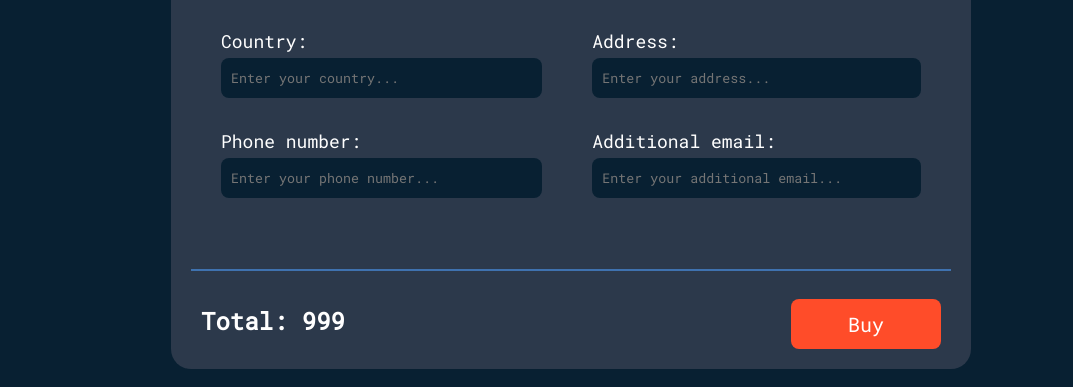
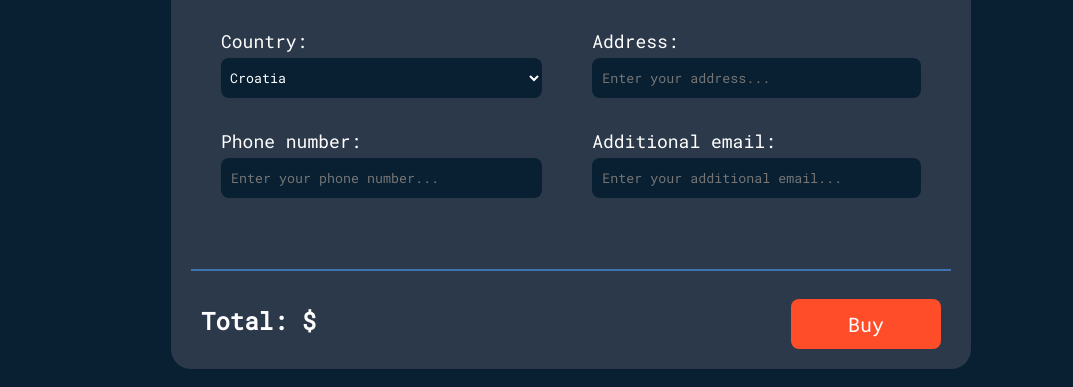
Before and after one commit to karloCroDev/SwiftShop, a Next.js app: page /checkout in a window 1280 px wide. Shown: the part 406-793 px from the top of the page, without its empty margins (69-1142 px from the left). Built offline with nearby package versions, Linux system fonts and the light colour scheme; no server answers.

Commit message:
checkout page made

```diff
--- a/app/checkout/Checkout.jsx
+++ b/app/checkout/Checkout.jsx
@@ -1,15 +1,68 @@
 "use client";
-import React, { useContext } from "react";
+import React, { useContext, useEffect, useState } from "react";
 import style from "../styles/module-styles/checkout.module.scss";
 import { AuthContext } from "../components/contextes/FirebseAuthContext";
+import { FirestoreContext } from "../components/contextes/FirebaseFirestoreContext";
+import { useRouter } from "next/navigation";
+import { LogicContx } from "../components/contextes/LogicContext";
 const Checkout = () => {
   const { authName, authImage } = useContext(AuthContext);
-
+  const { order, data } = useContext(FirestoreContext);
+  const { toastFn } = useContext(LogicContx);
+  const { push } = useRouter();
+  const [processPayment, setProcessPayment] = useState(false);
+  const [price, setPrice] = useState([]);
+  useEffect(() => {
+    if (data.length > 0) {
+      setPrice(
+        data[0].reduce(
+          (acc, itm) => {
+            return (
+              (acc + itm.price.integerValue
+                ? +itm.price.integerValue
+                : +itm.price.doubleValue) * +itm.quantity.integerValue
+            );
+          }, //Number instead of + because it is more easy to read
+          0
+        )
+      );
+      //had to define like this because the inital version inside the vrai
+    }
+  }, [data]);
   return (
     <>
       <div className={style.checkoutContainer}>
         {/* self contaied data  */}
-        <article>
+        <form
+          onSubmit={async (e) => {
+            e.preventDefault();
+            setProcessPayment(true);
+            try {
+              const name = e.target[0].value;
+              const lastName = e.target[1].value;
+              const country = e.target[2].value;
+              const address = e.target[3].value;
+              const phoneNumber = e.target[4].value;
+              const additionaEmail = e.target[5].value;
+              await order(
+                name,
+                lastName,
+                country,
+                address,
+                phoneNumber,
+                additionaEmail,
+                price
+              );
+              push("/");
+
+              toastFn(true, "Your order is successfuly placed");
+            } catch (error) {
+              console.error(error);
+              toastFn(false, "Please try again something is wrong ");
+            }
+            // orderFn();
+          }}
+        >
           <div className={style.userInfo}>
             <img src={authImage} alt="" />
             <h1>{authName}</h1>
@@ -17,7 +70,12 @@ const Checkout = () => {
           <div className={style.mainContent}>
             <div>
               <label htmlFor="name">Name:</label>
-              <input type="text" id="name" placeholder="Enter your name..." />
+              <input
+                type="text"
+                id="name"
+                placeholder="Enter your name..."
+                required
+              />
             </div>
             <div>
               <label htmlFor="last-name">Last name:</label>
@@ -25,15 +83,18 @@ const Checkout = () => {
                 type="text"
                 id="last-name"
                 placeholder="Enter your last name..."
+                required
               />
             </div>
             <div>
               <label htmlFor="country">Country:</label>
-              <input
-                type="text"
-                id="country"
-                placeholder="Enter your country..."
-              />
+              <select type="text" id="country">
+                <option value="Croatia">Croatia</option>
+                <option value="USA">USA</option>
+                <option value="Germany">Germany</option>
+                <option value="Italy">Italy</option>
+                <option value="UK">UK</option>
+              </select>
             </div>
             <div>
               <label htmlFor="address">Address:</label>
@@ -41,6 +102,7 @@ const Checkout = () => {
                 type="text"
                 id="address"
                 placeholder="Enter your address..."
+                required
               />
             </div>
             <div>
@@ -49,22 +111,23 @@ const Checkout = () => {
                 type="text"
                 id="phone-number"
                 placeholder="Enter your phone number..."
+                required
               />
             </div>
             <div>
               <label htmlFor="additional-email">Additional email:</label>
               <input
-                type="text"
+                type="email"
                 id="additional-email"
                 placeholder="Enter your additional email..."
               />
             </div>
           </div>
           <div className={style.total}>
-            <h2>Total: 999</h2>
-            <button>Buy</button>
+            <h2>Total: {price}$</h2>
+            <button>{processPayment ? "..." : "Buy"}</button>
           </div>
-        </article>
+        </form>
       </div>
     </>
   );
--- a/app/components/contextes/FirebaseFirestoreContext.jsx
+++ b/app/components/contextes/FirebaseFirestoreContext.jsx
@@ -1,5 +1,6 @@
 "use client";
 import {
+  addDoc,
   arrayUnion,
   collection,
   count,
@@ -30,32 +31,33 @@ const FirebaseFirestoreContext = ({ children }) => {
   };
 
   ///
-  const createCND = async () => {
-    try {
-      const q = query(
-        collection(db, "not-ordered"),
-        where("uid", "==", authUid)
-      );
-      console.log(q);
-      console.log(authUid);
-      const doesDocExists = await getDocs(q);
-      console.log(doesDocExists);
-      if (doesDocExists.size === 0) {
-        await setDoc(doc(db, "not-ordered", authUid), {
-          cart: [],
-          favorites: [],
-          uid: authUid,
-        });
-      }
-    } catch (error) {
-      console.error(error);
-    }
-  };
-  // useEffect(() => {
-  //   if (authUid !== null) {
-  //     createCND()
+  // const createCND = async () => {
+  //   try {
+  //     const q = query(
+  //       collection(db, "not-ordered"),
+  //       where("uid", "==", authUid)
+  //     );
+  //     console.log(q);
+  //     console.log(authUid);
+  //     const doesDocExists = await getDocs(q);
+  //     console.log(doesDocExists);
+  //     if (doesDocExists.size === 0) {
+  //       await setDoc(doc(db, "not-ordered", authUid), {
+  //         cart: [],
+  //         favorites: [],
+  //         uid: authUid,
+  //       });
+  //     }
+  //   } catch (error) {
+  //     console.error(error);
   //   }
-  // }, [authUid])
+  // };
+  // // useEffect(() => {
+  // //   if (authUid !== null) {
+  // //     createCND()
+  // //   }
+  // // }, [authUid])
+
   const addToShopCart = async (cart) => {
     await updateDoc(doc(db, "not-ordered", authUid), {
       cart: arrayUnion(cart),
@@ -149,6 +151,25 @@ const FirebaseFirestoreContext = ({ children }) => {
     }
   }, [favChangeColor, cartChangeColor, authUid, closeCart]);
 
+  const order = async (
+    name,
+    lastName,
+    country,
+    address,
+    phoneNumber,
+    additionaEmail,
+    price
+  ) => {
+    await addDoc(collection(db, "orders"), {
+      name: name,
+      lastName: lastName,
+      country: country,
+      address: address,
+      phoneNumber: phoneNumber,
+      additionaEmail: additionaEmail,
+      price: price,
+    });
+  };
   return (
     <>
       <FirestoreContext.Provider
@@ -160,6 +181,7 @@ const FirebaseFirestoreContext = ({ children }) => {
           removeItem,
           authUid,
           updateQuantity,
+          order,
         }}
       >
         {children}
--- a/app/styles/module-styles/checkout.module.scss
+++ b/app/styles/module-styles/checkout.module.scss
@@ -7,7 +7,7 @@
   display: grid;
   place-items: center;
 
-  article {
+  form {
     height: 600px;
     aspect-ratio: 4 / 3;
     background-color: $secondary;
@@ -15,7 +15,7 @@
     padding: 20px;
     display: flex;
     flex-direction: column;
-  }
+
     .userInfo {
       display: flex;
       align-items: center;
@@ -79,17 +79,22 @@
         gap: 5px;
         label {
           font-size: 18px;
+          cursor: pointer;
         }
-      input {
+        input,
+        select {
           height: 40px;
           border-radius: 8px;
           border: none;
           background-color: $primary-background;
-
           outline: none;
           padding-left: 10px;
           color: $text;
         }
+        select {
+          padding-left: 5px; //too lazy to make mixin
         }
       }
     }
+  }
+}
```
Lines whose indentation alone changed are shown as unchanged.
